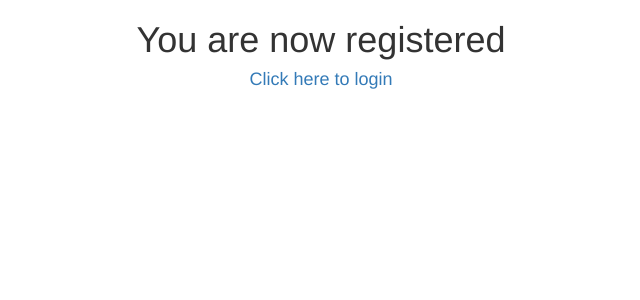
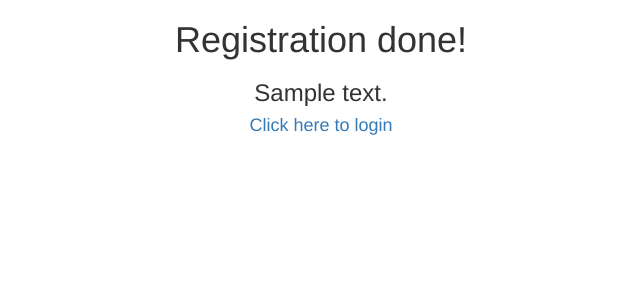
Before and after one commit to roxxuz/deb8-online, a Spring app: template src/main/resources/templates/registration_succeded.html in a window 1280 px wide. Shown: the top 300 px of the page, without its empty margins (319-959 px from the left). Run offline with Thymeleaf, Linux system fonts and the light colour scheme; the template is opened without the code that fills it: most values are stand-ins (such as "Sample title", 1, 10 or a date in 2020); data that the repository does not hold is empty.

Commit message:
Registration succeded message

```diff
--- a/src/main/resources/templates/registration_succeded.html
+++ b/src/main/resources/templates/registration_succeded.html
@@ -10,8 +10,9 @@
 <body>
     <div class="container text-center">
         <div>
-            <h1>You are now registered</h1>
-            <h4><a th:href="@{/login}">Click here to login</a></h4>
+            <h1>Registration done!</h1>
+            <h3><p th:text="${welcomeMessage}"></p></h3>
+            <h4><a th:href="@{/}">Click here to login</a></h4>
         </div>
 
     </div>
```
